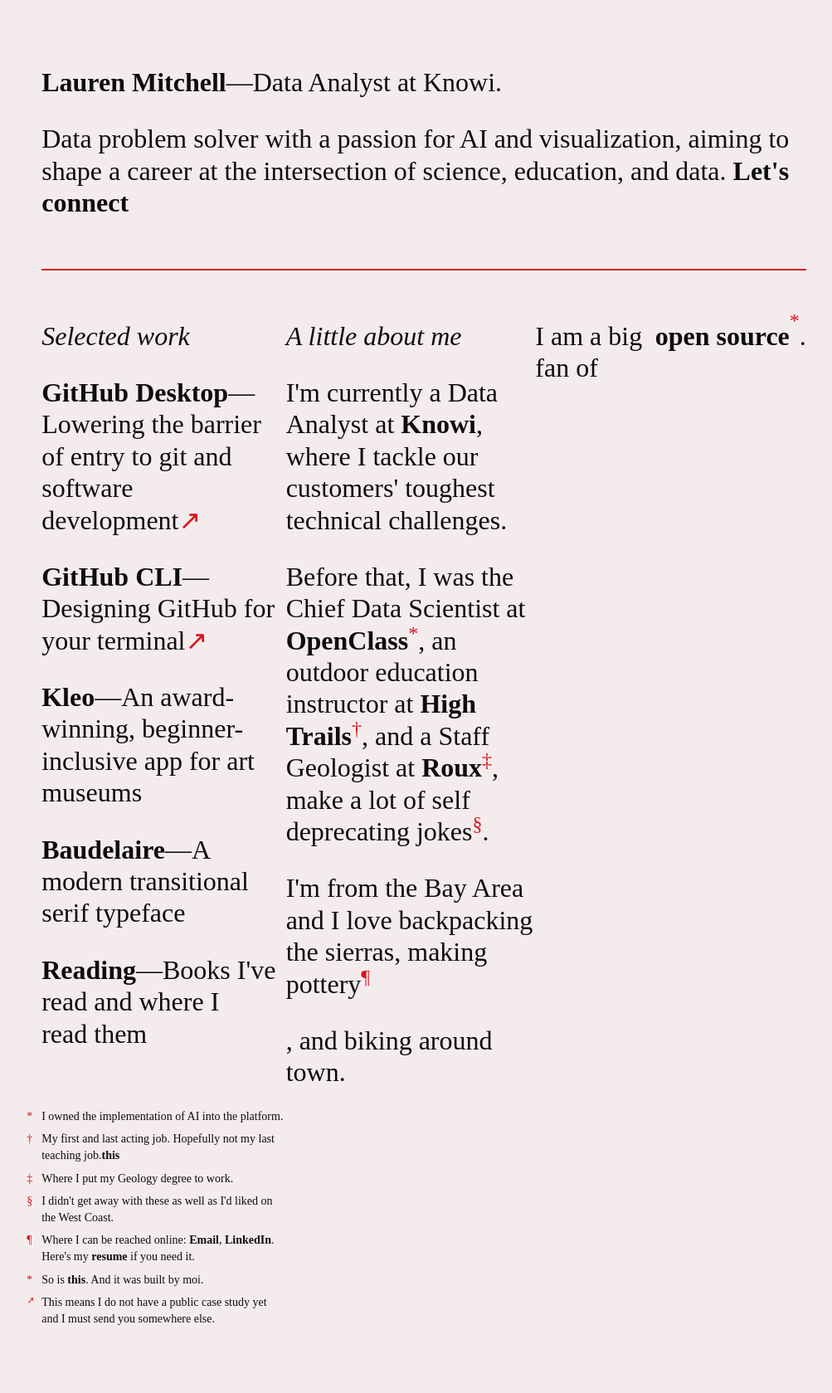
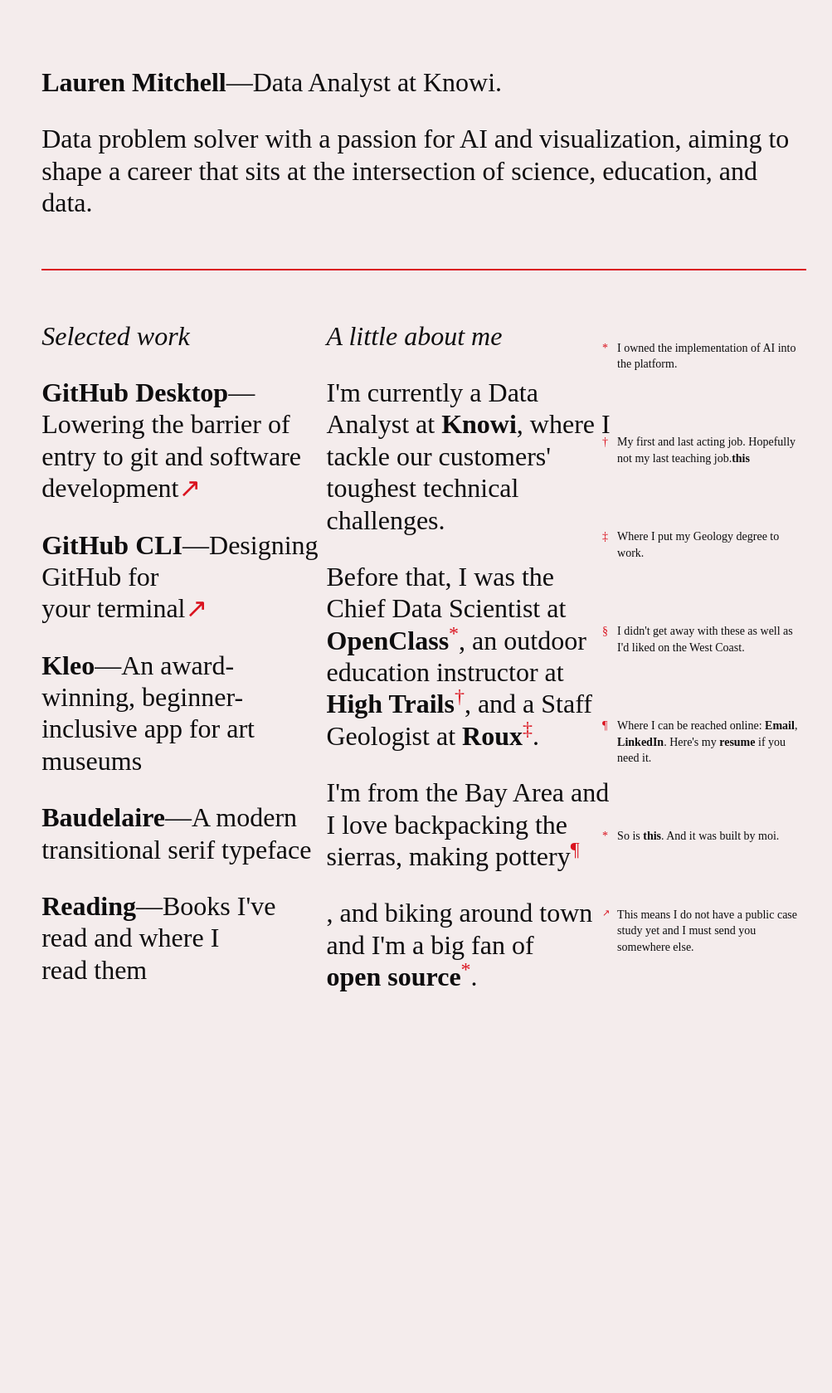
Before and after one commit to laurenmitch/laurenmitch.github.io, a Jekyll site: the page built from index.html, in a window 1280 px wide. Shown: the whole page at 83% size, without its empty margins (129-1132 px from the left). Built offline with Jekyll 4.4.1, drawn with Linux system fonts in a browser that asks for light colours; some web fonts are replaced; after the commit the page ends 1298 px from its top, so only the background shows below that.

Commit message:
Update index.html

```diff
--- a/index.html
+++ b/index.html
@@ -12,8 +12,7 @@
       <div>
         <h1><span class="hint" title="Type my name and see what happens">Lauren</span> Mitchell</h1>—Data Analyst at Knowi.
       </div>
-      <div>Data problem solver with a passion for AI and visualization, aiming to shape a career at the intersection of science, education, and data.
-        <a href="mailto:laurenmariemitch@gmail.com"> Let's connect</a></div>
+      <div>Data problem solver with a passion for AI and visualization, aiming to shape a career that sits at the intersection of science, education, and data.</div>
       <hr class="accent">
     </div>
     <div class="flex">
@@ -31,8 +30,8 @@
       <div class="about column">
         <h2>A little about me</h2>
         <div> I'm currently a Data Analyst at <a href="https://www.knowi.com/">Knowi</a>, where I tackle our customers' toughest technical challenges.</div>
-        <div>Before that, I was the Chief Data Scientist at <a href="https://openclass.ai/">OpenClass</a><span class="accent superscript" id="asterisk" onmouseover="addClass(asterisk2, 'footnote-accent');" onmouseout="removeClass(asterisk2, 'footnote-accent');">*</span>, an outdoor education instructor at <a href="https://www.htoec.org/">High Trails</a><span class="accent superscript" id="dagger" onmouseover="addClass(dagger2, 'footnote-accent');" onmouseout="removeClass(dagger2, 'footnote-accent');">†</span>, and a Staff Geologist at <a href="https://www.rouxinc.com/">Roux</a><span class="accent superscript" id="doubledagger" onmouseover="addClass(doubledagger2, 'footnote-accent');" onmouseout="removeClass(doubledagger2, 'footnote-accent');">‡</span>, make a lot of self deprecating jokes<span class="accent superscript" id="section" onmouseover="addClass(section2, 'footnote-accent');" onmouseout="removeClass(section2, 'footnote-accent');">§</span>.</div>
-        <div>I'm from the Bay Area and I love backpacking the sierras, making pottery<span class="accent superscript" id="paragraph" onmouseover="addClass(paragraph2, 'footnote-accent');" onmouseout="removeClass(paragraph2, 'footnote-accent');">¶</span></div>, and biking around town.</div>I am a big fan of <a href="http://github.com/desktop/desktop">open</a>&nbsp;<a href="http://github.com/cli/cli">source</a><span class="accent superscript" id="asterisk" onmouseover="addClass(asterisk2, 'footnote-accent');" onmouseout="removeClass(asterisk2, 'footnote-accent');">*</span>.</div>
+        <div>Before that, I was the Chief Data Scientist at <a href="https://openclass.ai/">OpenClass</a><span class="accent superscript" id="asterisk" onmouseover="addClass(asterisk2, 'footnote-accent');" onmouseout="removeClass(asterisk2, 'footnote-accent');">*</span>, an outdoor education instructor at <a href="https://www.htoec.org/">High Trails</a><span class="accent superscript" id="dagger" onmouseover="addClass(dagger2, 'footnote-accent');" onmouseout="removeClass(dagger2, 'footnote-accent');">†</span>, and a Staff Geologist at <a href="https://www.rouxinc.com/">Roux</a><span class="accent superscript" id="doubledagger" onmouseover="addClass(doubledagger2, 'footnote-accent');" onmouseout="removeClass(doubledagger2, 'footnote-accent');">‡</span>.</div>
+        <div>I'm from the Bay Area and I love backpacking the sierras, making pottery<span class="accent superscript" id="paragraph" onmouseover="addClass(paragraph2, 'footnote-accent');" onmouseout="removeClass(paragraph2, 'footnote-accent');">¶</span></div>, and biking around town and I'm a big fan of <a href="http://github.com/desktop/desktop">open</a>&nbsp;<a href="http://github.com/cli/cli">source</a><span class="accent superscript" id="asterisk" onmouseover="addClass(asterisk2, 'footnote-accent');" onmouseout="removeClass(asterisk2, 'footnote-accent');">*</span>.</div>
         <div class="notes grid">
           <span class="accent">*</span><p class="note" id="asterisk2"><span>I owned the implementation of AI into the platform.</span></p>
           <span class="accent">†</span><p class="note" id="dagger2"><span>My first and last acting job. Hopefully not my last teaching job.<a href="https://github.com/ampinsk/ampinsk.github.io">this</a></span></p>
```
